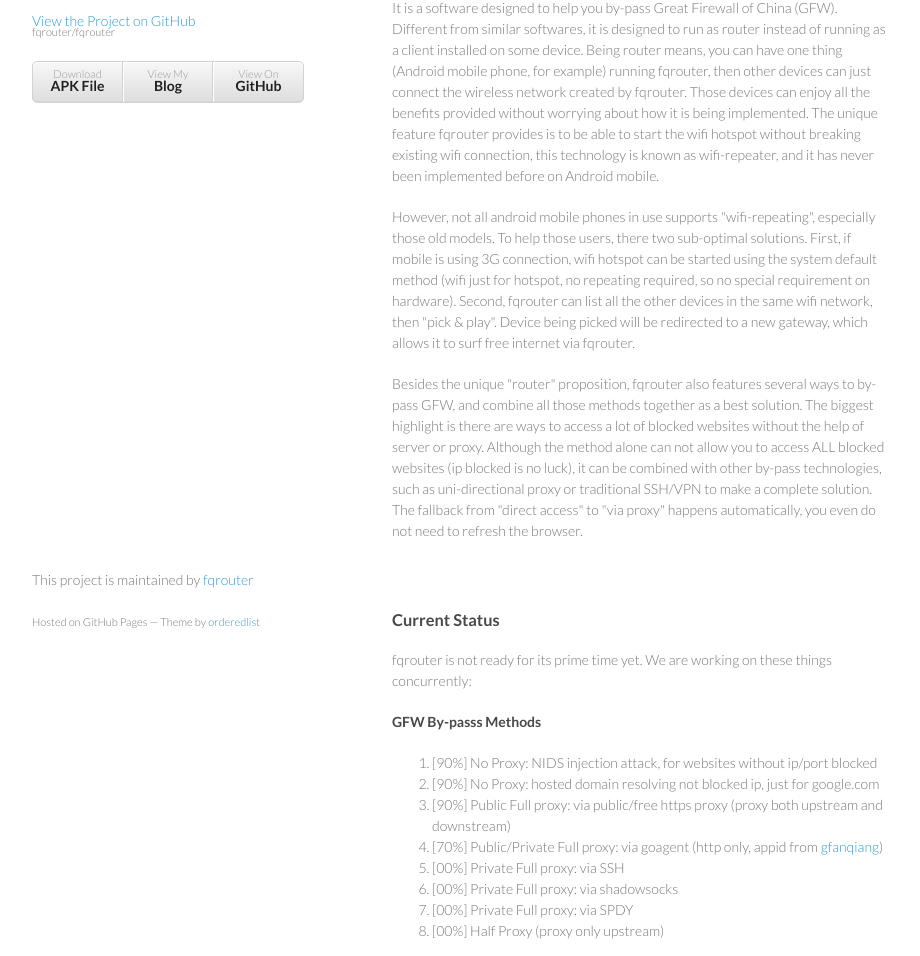
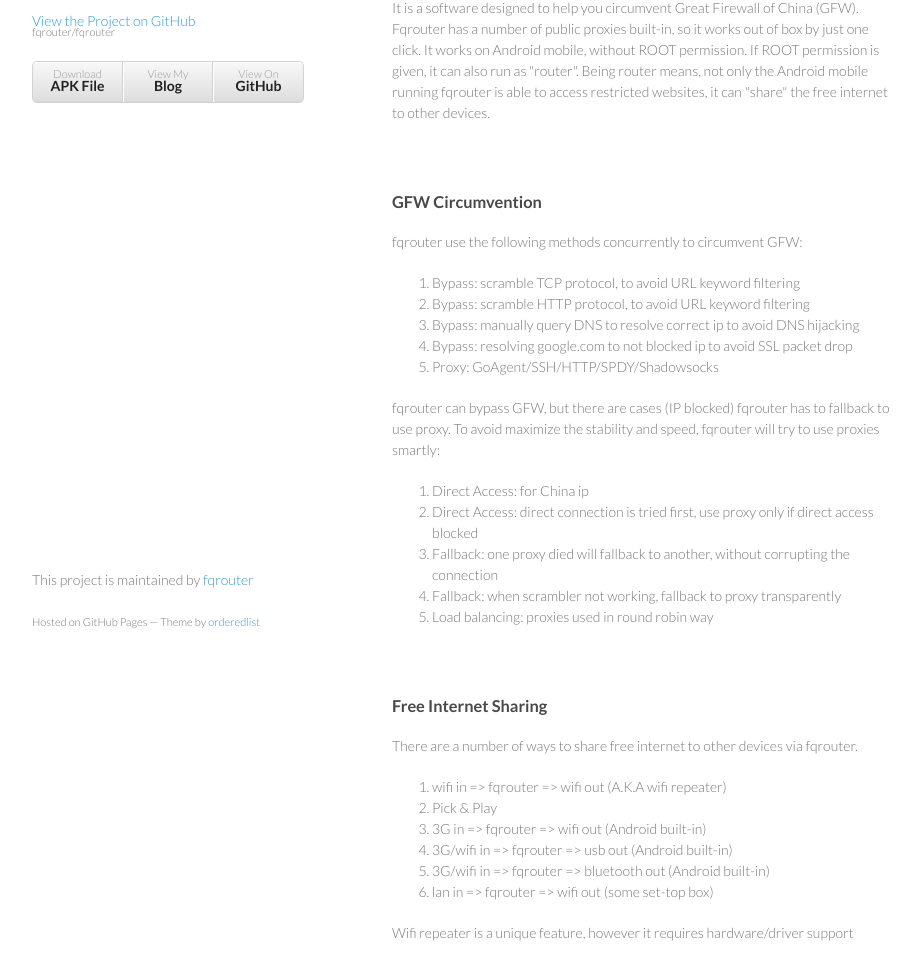
Before and after one commit to fqrouter/fqrouter, a plain HTML site: page index.html in a window 1280 px wide. Shown: the part 99-1055 px from the top of the page, without its empty margins (178-1098 px from the left). Drawn offline with Linux system fonts and the light colour scheme.

Commit message:
fqrouter is officially released now

```diff
--- a/index.html
+++ b/index.html
@@ -3,7 +3,7 @@
 <head>
     <meta charset="utf-8">
     <meta http-equiv="X-UA-Compatible" content="chrome=1">
-    <title>fqrouter by fqrouter</title>
+    <title>fqrouter</title>
 
     <link rel="stylesheet" href="stylesheets/styles.css">
     <link rel="stylesheet" href="stylesheets/pygment_trac.css">
@@ -25,70 +25,57 @@
 
 
         <ul>
-            <li><a href="http://fqrouter.tumblr.com/android-latest">Download <strong>APK File</strong></a></li>
-            <li><a href="http://fqrouter.tumblr.com">View My <strong>Blog</strong></a></li>
+            <li><a href="https://play.google.com/store/apps/details?id=fq.router2">Download <strong>APK File</strong></a></li>
+            <li><a href="http://fqrt.4pu.com">View My <strong>Blog</strong></a></li>
             <li><a href="https://github.com/fqrouter/fqrouter">View On <strong>GitHub</strong></a></li>
         </ul>
     </header>
     <section>
-        <h3>What's fqrouter Vision</h3>
-
-        <p>It is a software designed to help you by-pass Great Firewall of China (GFW). Different from similar
-            softwares, it is designed to run as router instead of running as a client installed on some device.
-            Being router means, you can have one thing (Android mobile phone, for example) running fqrouter,
-            then other devices can just connect the wireless network created by fqrouter.
-            Those devices can enjoy all the benefits provided without worrying about how it is being implemented.
-            The unique feature fqrouter provides is to be able to start the wifi hotspot without breaking existing wifi
-            connection,
-            this technology is known as wifi-repeater, and it has never been implemented before on Android mobile.
-        </p>
-
-        <p>
-            However, not all android mobile phones in use supports "wifi-repeating", especially those old models.
-            To help those users, there two sub-optimal solutions. First, if mobile is using 3G connection, wifi
-            hotspot can be started using the system default method (wifi just for hotspot, no repeating required, so
-            no special requirement on hardware).
-            Second, fqrouter can list all the other devices in the same wifi network, then "pick & play". Device being
-            picked will be redirected to a new gateway, which allows it to surf free internet via fqrouter.
-        </p>
-
-        <p>Besides the unique "router" proposition, fqrouter also features several ways to by-pass GFW, and combine all
-            those methods together as a best solution. The biggest highlight is there are ways to access a lot of
-            blocked websites without the help of server or proxy. Although the method alone can not allow you to access
-            ALL blocked websites (ip blocked is no luck), it can be combined with other by-pass technologies,
-            such as uni-directional proxy or traditional SSH/VPN to make a complete solution. The fallback from "direct
-            access" to "via proxy" happens automatically, you even do not need to refresh the browser.
+        <h3>What's fqrouter</h3>
+        <p>It is a software designed to help you circumvent Great Firewall of China (GFW).
+            Fqrouter has a number of public proxies built-in, so it works out of box by just one click.
+            It works on Android mobile, without ROOT permission.
+            If ROOT permission is given, it can also run as "router".
+            Being router means, not only the Android mobile running fqrouter is able to access restricted websites,
+            it can "share" the free internet to other devices.
         </p>
     </section>
     <section>
-        <h3>Current Status</h3>
-
-        <p>fqrouter is not ready for its prime time yet. We are working on these things concurrently: </p>
-        <h4>GFW By-passs Methods</h4>
+        <h3>GFW Circumvention</h3>
+        <p>fqrouter use the following methods concurrently to circumvent GFW:</p>
         <ol>
-            <li>[90%] No Proxy: NIDS injection attack, for websites without ip/port blocked</li>
-            <li>[90%] No Proxy: hosted domain resolving not blocked ip, just for google.com</li>
-            <li>[90%] Public Full proxy: via public/free https proxy (proxy both upstream and downstream)</li>
-            <li>[70%] Public/Private Full proxy: via goagent (http only, appid from <a
-                    href="http://code.google.com/p/gfanqiang/">gfanqiang</a>)
-            </li>
-            <li>[00%] Private Full proxy: via SSH</li>
-            <li>[00%] Private Full proxy: via shadowsocks</li>
-            <li>[00%] Private Full proxy: via SPDY</li>
-            <li>[00%] Half Proxy (proxy only upstream)</li>
+            <li>Bypass: scramble TCP protocol, to avoid URL keyword filtering</li>
+            <li>Bypass: scramble HTTP protocol, to avoid URL keyword filtering</li>
+            <li>Bypass: manually query DNS to resolve correct ip to avoid DNS hijacking</li>
+            <li>Bypass: resolving google.com to not blocked ip to avoid SSL packet drop</li>
+            <li>Proxy: GoAgent/SSH/HTTP/SPDY/Shadowsocks</li>
         </ol>
-        <h4>Free Internet Sharing Methods</h4>
+        <p>fqrouter can bypass GFW, but there are cases (IP blocked) fqrouter has to fallback to use proxy.
+        To avoid maximize the stability and speed, fqrouter will try to use proxies smartly:</p>
         <ol>
-            <li>[90%] Share as "Wifi Repeater" (Hardware support required)</li>
-            <li>[90%] Share using system wifi hotspot (only feasible in 3G environment)</li>
-            <li>[80%] Pick & Play: let other devices in same wifi network surf free internet via fqrouter (No hardware
-                support required)
-            </li>
+            <li>Direct Access: for China ip</li>
+            <li>Direct Access: direct connection is tried first, use proxy only if direct access blocked</li>
+            <li>Fallback: one proxy died will fallback to another, without corrupting the connection</li>
+            <li>Fallback: when scrambler not working, fallback to proxy transparently</li>
+            <li>Load balancing: proxies used in round robin way</li>
         </ol>
     </section>
     <section>
+        <h3>Free Internet Sharing</h3>
+        <p>There are a number of ways to share free internet to other devices via fqrouter.</p>
+        <ol>
+            <li>wifi in => fqrouter => wifi out (A.K.A wifi repeater)</li>
+            <li>Pick & Play</li>
+            <li>3G in => fqrouter => wifi out (Android built-in)</li>
+            <li>3G/wifi in => fqrouter => usb out (Android built-in)</li>
+            <li>3G/wifi in => fqrouter => bluetooth out (Android built-in)</li>
+            <li>lan in => fqrouter => wifi out (some set-top box)</li>
+        </ol>
+        <p>Wifi repeater is a unique feature, however it requires hardware/driver support</p>
+        <p>Pick & Play scan the devices in your LAN, and forge the default gateway to redirect their traffic via fqrouter</p>
+    </section>
+    <section>
         <h3>History</h3>
-
         <p>fqrotuer project was started as a ROM for <a href="http://wiki.openwrt.org/toh/tp-link/tl-wr703n">tplink-wr703n</a>,
             a mini wireless router capable of running 3rd party OS <a href="https://openwrt.org/">OpenWRT</a>.
             At that time, I did not believe it is possible to make Android mobile phone as wireless router. But after
```
Also changed, not shown: 1 other file.
